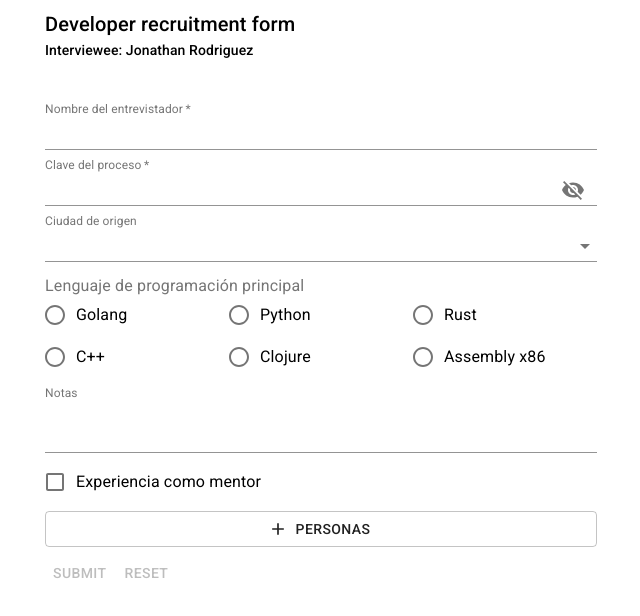
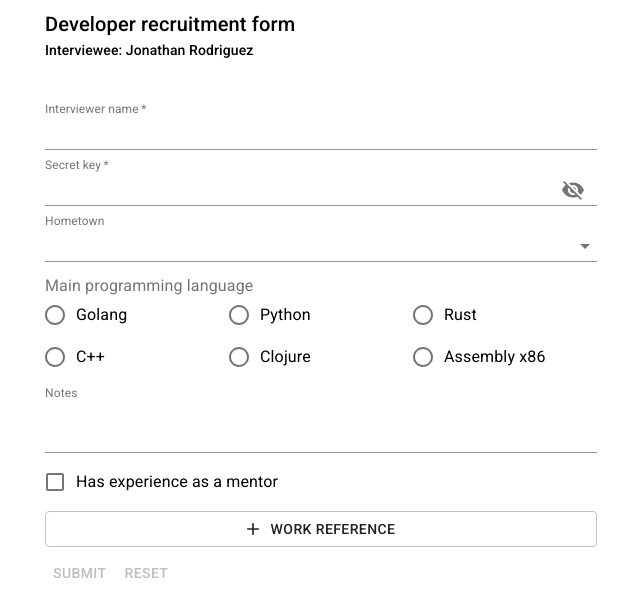
Before and after one commit to jonathanrodriguezs/react-easy-form, a React (Create React App) app: page / in a window 1280 px wide. Shown: the top 616 px of the page, without its empty margins (319-959 px from the left). Built offline with nearby package versions, Linux system fonts and the light colour scheme.

Commit message:
feat: modify questions.js

```diff
--- a/src/questions.js
+++ b/src/questions.js
@@ -1,70 +1,77 @@
-import { required, minLength } from "./validate";
+import { required, minLength, maxLength } from "./validate";
 
 export default [
   {
     name: "name",
-    label: "Nombre del entrevistador",
+    label: "Interviewer name",
     type: "text",
     required: true,
-    validate: [required, minLength(10)]
+    validate: [required(), minLength(10)]
   },
   {
     name: "secret",
-    label: "Clave del proceso",
+    label: "Secret key",
     type: "password",
     required: true,
-    validate: [required]
+    validate: [required()]
   },
   {
-    name: "city",
-    label: "Ciudad de origen",
+    name: "hometown",
+    label: "Hometown",
     type: "select",
     options: [
       { label: "Monterrey", value: "MTY" },
-      { label: "Guadalajara", value: "GDL" },
-      { label: "Ciudad de México", value: "CDMX" },
-      { label: "Otra", value: "other" }
+      { label: "Mexico City", value: "CDMX" },
+      { label: "Washington D.C.", value: "US-WA" },
+      { label: "Other", value: "other" }
     ],
     required: true,
-    other: true,
-    validate: [required]
+    enableOther: true,
+    validate: [required()]
   },
   {
     name: "language",
-    label: "Lenguaje de programación principal",
+    label: "Main programming language",
     type: "radio",
     options: [
-      { label: "Golang", value: "go" },
-      { label: "Python", value: "python" },
-      { label: "Rust", value: "rust" },
-      { label: "C++", value: "cpp" },
-      { label: "Clojure", value: "clojure" },
-      { label: "Assembly x86", value: "asm" }
+      { label: "Golang", value: "GO" },
+      { label: "Python", value: "PYTHON" },
+      { label: "Rust", value: "RUST" },
+      { label: "C++", value: "CPP" },
+      { label: "Clojure", value: "CLOJURE" },
+      { label: "Assembly x86", value: "ASM" }
     ]
   },
   {
     name: "notes",
-    label: "Notas",
+    label: "Notes",
     type: "text",
     multiline: true,
     rows: 2
   },
   {
     name: "experience",
-    label: "Experiencia como mentor",
+    label: "Has experience as a mentor",
     type: "checkbox"
   },
   {
     name: "persons",
-    label: "Personas",
+    label: "Work reference",
     type: "array",
+    validate: [required()],
     subform: [
       {
         name: "name",
-        label: "Nombre del entrevistador",
+        label: "Full name",
         type: "text",
         required: true,
-        validate: [required, minLength(10)]
+        validate: [required()]
+      },
+      {
+        name: "phone",
+        label: "Phone number",
+        type: "text",
+        validate: [maxLength(13)]
       }
     ]
   }
@@ -73,4 +80,3 @@ export default [
 // TODOS:
 // Add helper text
 // Add form grid
-// Add field array
```
